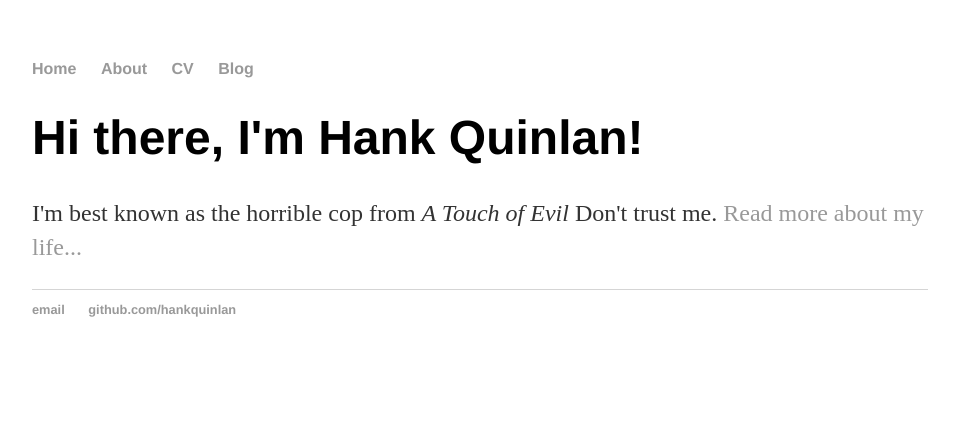
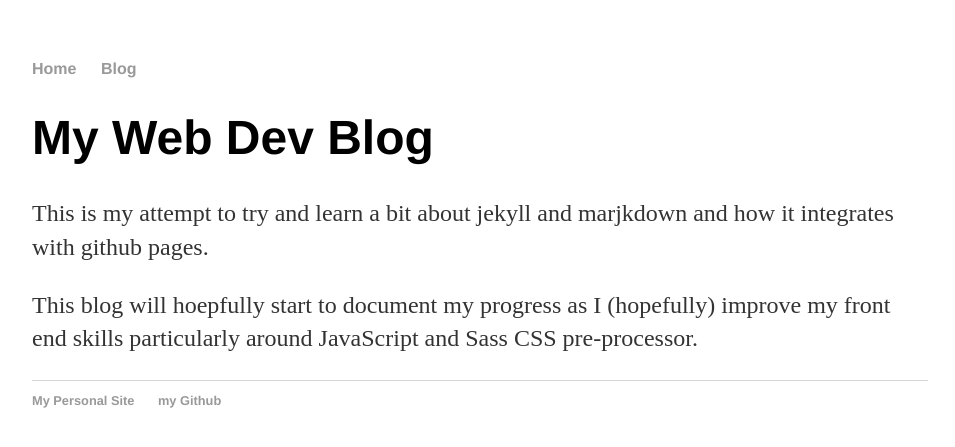
Before and after one commit to cguttweb/cguttweb.github.io, a Jekyll site: the page built from index.html, in a window 1280 px wide. Shown: the top 447 px of the page, without its empty margins (160-1115 px from the left). Built offline with Jekyll 4.4.1, drawn with Linux system fonts in a browser that asks for light colours.

Commit message:
file changes

```diff
--- a/_layouts/default.html
+++ b/_layouts/default.html
@@ -8,8 +8,6 @@
 			<nav>
 	    		<ul>
 	        		<li><a href="/">Home</a></li>
-		        	<li><a href="/about">About</a></li>
-	        		<li><a href="/cv">CV</a></li>
 	        		<li><a href="/blog">Blog</a></li>
 	    		</ul>
 			</nav>
@@ -20,8 +18,8 @@
 			</div><!-- /.container -->
 			<footer>
 	    		<ul>
-	        		<li><a href="mailto:hankquinlanhub@gmail.com">email</a></li>
-	        		<li><a href="https://github.com/hankquinlan">github.com/hankquinlan</a></li>
+	        		<li><a href="http://www.cgweb.co.uk">My Personal Site</a></li>
+	        		<li><a href="https://github.com/cguttweb">my Github</a></li>
 				</ul>
 			</footer>
 		</body>
--- a/index.html
+++ b/index.html
@@ -1,8 +1,9 @@
 ---
 layout: default
-title: Hank Quinlan, Horrible Cop
+title: Chloe's Blog Attempt
 ---
 <div class="blurb">
-	<h1>Hi there, I'm Hank Quinlan!</h1>
-	<p>I'm best known as the horrible cop from <em>A Touch of Evil</em> Don't trust me. <a href="/about">Read more about my life...</a></p>
+	<h1>My Web Dev Blog</h1>
+	<p>This is my attempt to try and learn a bit about jekyll and marjkdown and how it integrates with github pages.</p>
+	<p>This blog will hoepfully start to document my progress as I (hopefully) improve my front end skills particularly around JavaScript and Sass CSS pre-processor. </p>
 </div><!-- /.blurb -->
```
Also changed, not shown: _posts/2017-05-27-chloes-test-post.md (+2 -2 lines), 1 other file.
